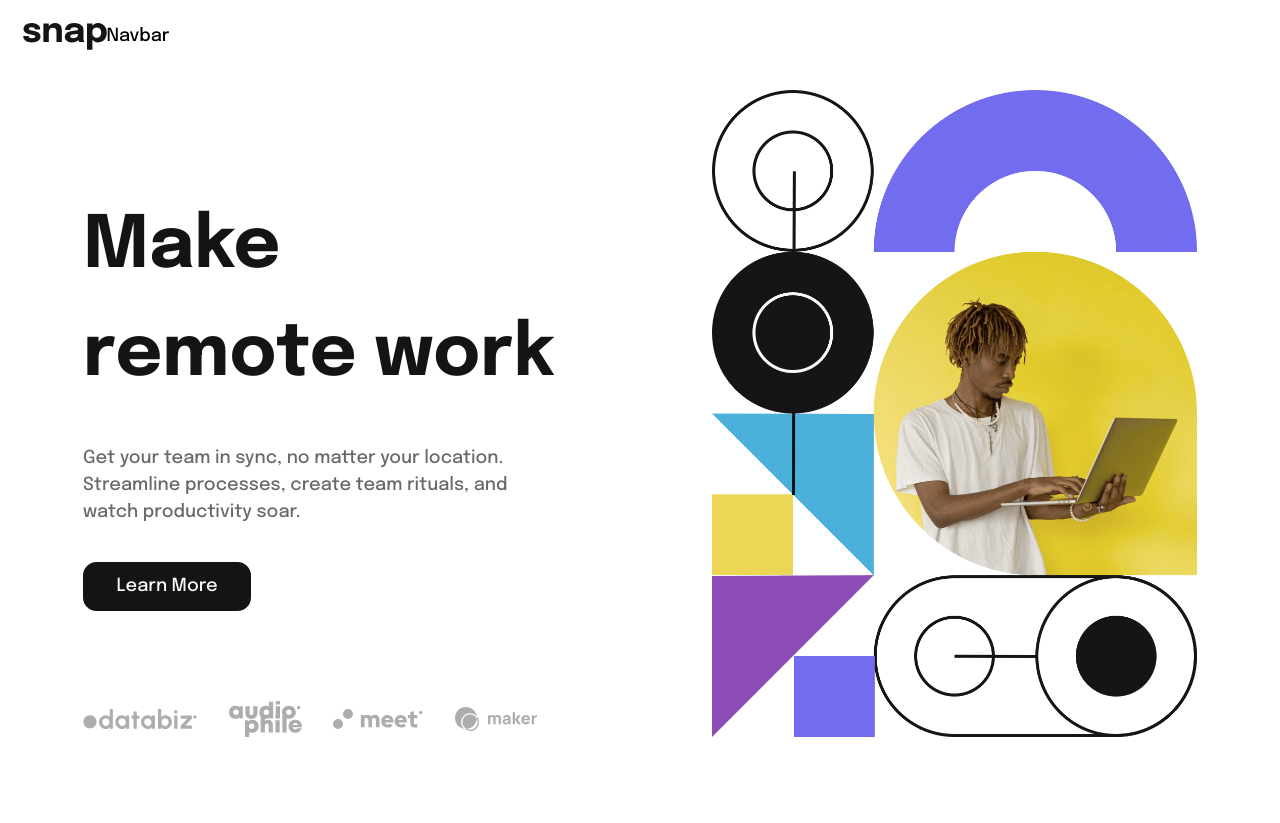
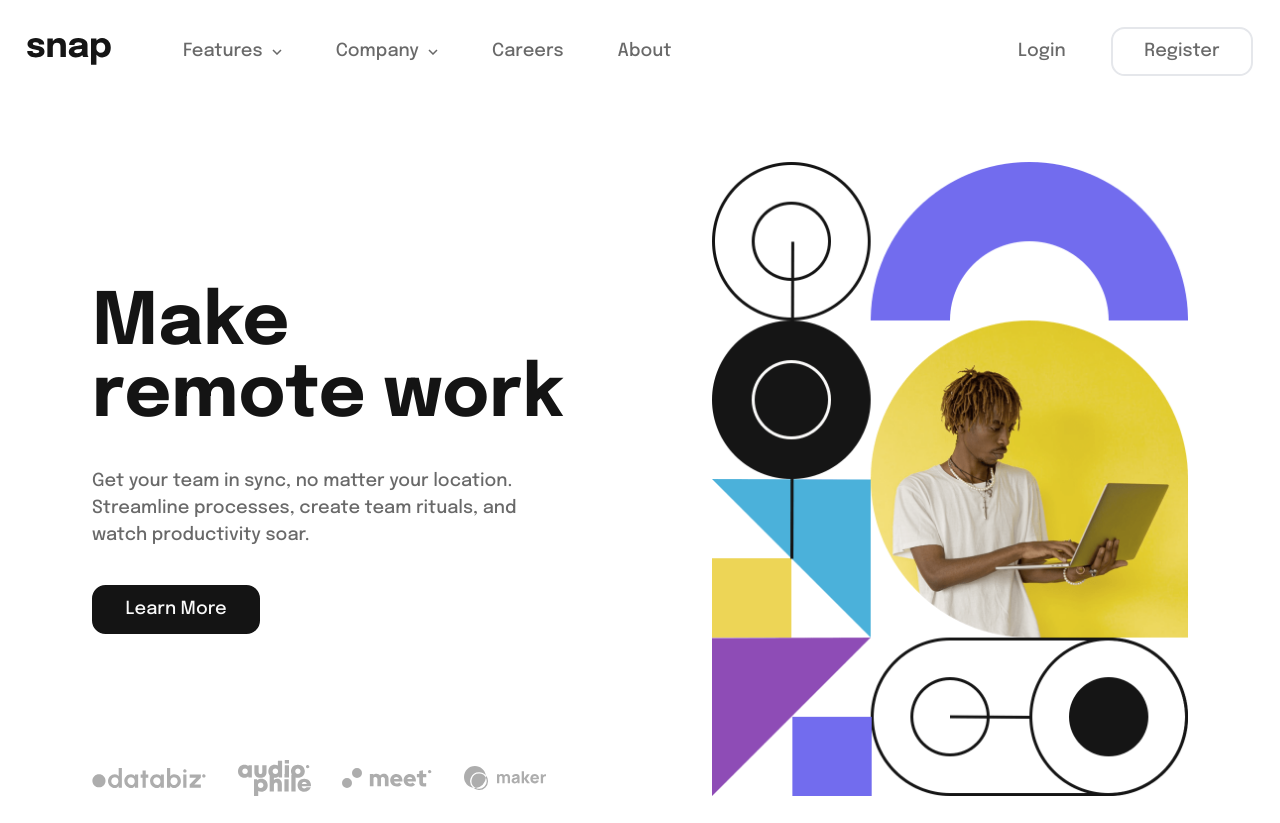
Before and after one commit to rubuz/intro-section-with-dropdown-navigation-main, a React (Vite) app: page / in a window 1280 px wide. Before the commit the page ends 800 px from the top, so only its background shows below. Built offline with nearby package versions, Linux system fonts and the light colour scheme.

Commit message:
static desktop navbar done

```diff
--- a/src/components/Header.jsx
+++ b/src/components/Header.jsx
@@ -4,11 +4,19 @@ import Navbar from "./Navbar";
 
 const Header = () => {
   return (
-    <div className="max-w-[1440px] mx-auto p-5 flex">
+    <div className="max-w-[1440px] mx-auto p-6 flex justify-between items-center text-medium-gray mb-7 gap-16">
       <div>
         <img src={logo} alt="logo" />
       </div>
       <Navbar />
+      <div>
+        <a href="#" className="hover:text-almost-black duration-200">
+          Login
+        </a>
+        <button className="ml-10 border-2 py-2 px-7 rounded-xl hover:text-almost-black hover:border-almost-black duration-200">
+          Register
+        </button>
+      </div>
     </div>
   );
 };
--- a/src/components/Hero.jsx
+++ b/src/components/Hero.jsx
@@ -7,10 +7,10 @@ import heroPicture from "../assets/image-hero-desktop.png";
 
 const Hero = () => {
   return (
-    <div className="max-w-[1150px] p-4 mx-auto grid grid-cols-2 gap-32 items-end justify-center">
+    <div className="max-w-[1150px] p-6 mx-auto grid grid-cols-2 gap-32 items-end justify-center">
       <div>
         <div className="flex flex-col items-start gap-8">
-          <h1 className="text-almost-black font-bold text-[4rem]">
+          <h1 className="text-almost-black font-bold text-[4rem] leading-none ">
             Make remote work
           </h1>
           <p className="text-medium-gray max-w-[90%]">
@@ -21,7 +21,7 @@ const Hero = () => {
             Learn More
           </button>
         </div>
-        <div className="flex items-center justify-start mt-20 gap-7">
+        <div className="flex items-center justify-start mt-28 gap-7">
           <img src={databiz} alt="databiz logo" />
           <img src={audiophile} alt="audiophile logo" />
           <img src={meet} alt="meet logo" />
--- a/src/components/Navbar.jsx
+++ b/src/components/Navbar.jsx
@@ -1,7 +1,49 @@
 import React from "react";
+import "./navbar.css";
 
 const Navbar = () => {
-  return <div>Navbar</div>;
+  return (
+    <div className="mr-auto">
+      <nav>
+        <ul className="flex gap-12">
+          <li className="flex items-center justify-between gap-2 hover:text-almost-black duration-200 relative dropdown-link">
+            <a href="#">Features</a>
+            <svg width="10" height="6" xmlns="http://www.w3.org/2000/svg">
+              <path
+                className="arrow-down"
+                stroke="#686868"
+                stroke-width="1.5"
+                fill="none"
+                d="m1 1 4 4 4-4"
+              />
+            </svg>
+          </li>
+          <li className="flex items-center justify-between gap-2 hover:text-almost-black duration-200 relative dropdown-link">
+            <a href="#">Company</a>
+            <svg width="10" height="6" xmlns="http://www.w3.org/2000/svg">
+              <path
+                className="arrow-down"
+                stroke="#686868"
+                stroke-width="1.5"
+                fill="none"
+                d="m1 1 4 4 4-4"
+              />
+            </svg>
+          </li>
+          <li>
+            <a href="#" className="hover:text-almost-black duration-200">
+              Careers
+            </a>
+          </li>
+          <li>
+            <a href="#" className="hover:text-almost-black duration-200">
+              About
+            </a>
+          </li>
+        </ul>
+      </nav>
+    </div>
+  );
 };
 
 export default Navbar;
--- /dev/null
+++ b/src/components/navbar.css
@@ -0,0 +1,4 @@
+.dropdown-link:hover .arrow-down {
+  stroke: #141414;
+  transition-duration: 0.2s;
+}
```
